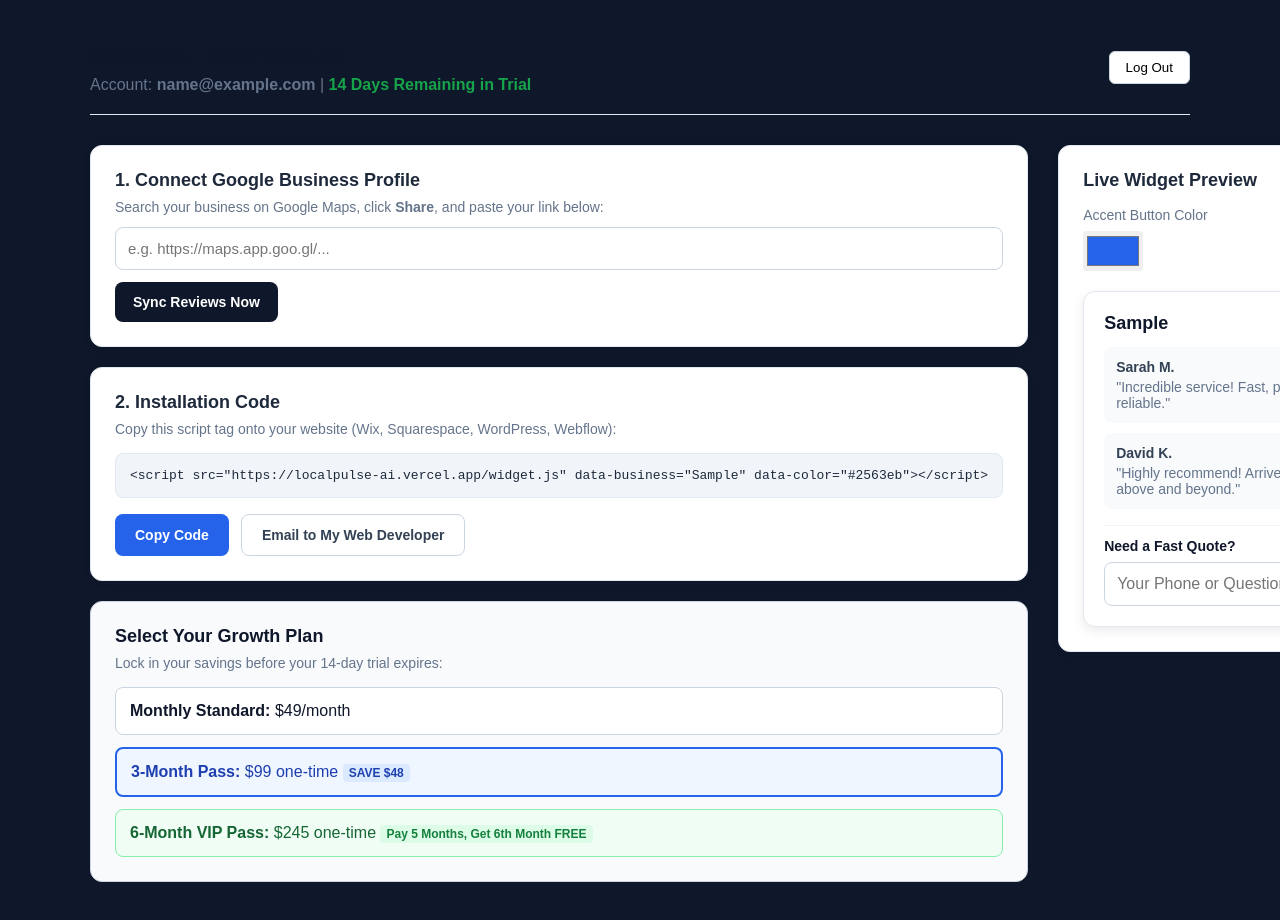
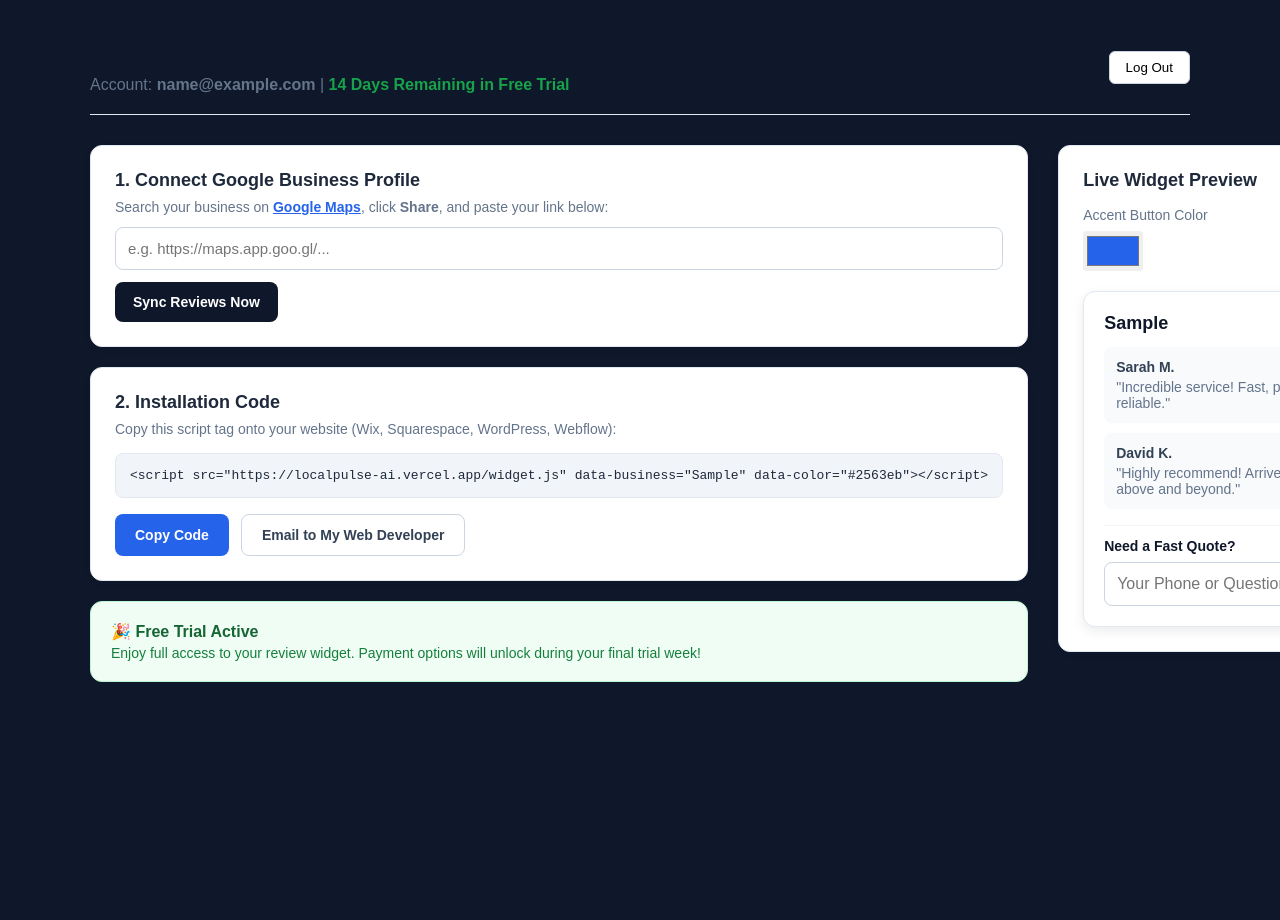
Before and after one commit to rmarbles/localpulse-ai, a Next.js app: page / in a window 1280 px wide. Both pictures are taken after typing "Sample", "name@example.com" into the empty fields and a click on the button "Launch My Dashboard →". Shown: the top 920 px of the page. After the commit the page ends 800 px from the top, so only its background shows below. Built offline with nearby package versions, Linux system fonts and the light colour scheme; no server answers.

Commit message:
Update trial days display and sync instructions

```diff
--- a/app/page.js
+++ b/app/page.js
@@ -73,11 +73,14 @@ function CustomerDashboard({ businessName, email, onLogout }) {
   const [copied, setCopied] = useState(false);
   const [synced, setSynced] = useState(false);
 
+  // Set to true to simulate last 7 days of trial
+  const [daysRemaining] = useState(14);
+
   const embedCode = `<script src="https://localpulse-ai.vercel.app/widget.js" data-business="${encodeURIComponent(businessName)}" data-color="${widgetColor}"></script>`;
 
   const handleSync = () => {
     if (!googleUrl) {
-      alert("Please paste your Google Maps link first!\n\nHow to find it:\n1. Open Google Maps\n2. Search for your business\n3. Click 'Share' and copy the link.");
+      alert("Please paste your Google Maps link first!\n\nHow to find it:\n1. Click the Google Maps link above\n2. Search for your business\n3. Click 'Share' and copy the link.");
       return;
     }
     setSynced(true);
@@ -89,8 +92,10 @@ function CustomerDashboard({ businessName, email, onLogout }) {
     setTimeout(() => setCopied(false), 3000);
   };
 
-  // Safely formatted mailto link for developers
-  const mailtoUrl = `mailto:?subject=${encodeURIComponent(`LocalPulse Widget Setup for ${businessName}`)}&body=${encodeURIComponent(`Hi,\n\nPlease add our review widget snippet to our website HTML before the closing </body> tag:\n\n${embedCode}\n\nThanks!`)}`;
+  // Safely formatted mailto string for native email clients
+  const emailSubject = encodeURIComponent(`LocalPulse Widget Setup for ${businessName}`);
+  const emailBody = encodeURIComponent(`Hi,\n\nPlease add our review widget snippet to our website HTML before the closing </body> tag:\n\n${embedCode}\n\nThanks!`);
+  const mailtoUrl = `mailto:?subject=${emailSubject}&body=${emailBody}`;
 
   return (
     <div style={{ maxWidth: '1100px', margin: '0 auto', padding: '40px 20px', fontFamily: 'sans-serif', color: '#1e293b' }}>
@@ -98,7 +103,7 @@ function CustomerDashboard({ businessName, email, onLogout }) {
       <div style={{ display: 'flex', justifyContent: 'space-between', alignItems: 'center', borderBottom: '1px solid #e2e8f0', paddingBottom: '20px', marginBottom: '30px' }}>
         <div>
           <h1 style={{ margin: 0, fontSize: '28px', color: '#0f172a' }}>{businessName} Dashboard</h1>
-          <p style={{ margin: '4px 0 0 0', color: '#64748b' }}>Account: <strong>{email}</strong> | <span style={{ color: '#16a34a', fontWeight: 'bold' }}>14 Days Remaining in Trial</span></p>
+          <p style={{ margin: '4px 0 0 0', color: '#64748b' }}>Account: <strong>{email}</strong> | <span style={{ color: '#16a34a', fontWeight: 'bold' }}>{daysRemaining} Days Remaining in Free Trial</span></p>
         </div>
         <button onClick={onLogout} style={{ padding: '8px 16px', borderRadius: '6px', border: '1px solid #cbd5e1', backgroundColor: '#fff', cursor: 'pointer' }}>Log Out</button>
       </div>
@@ -110,7 +115,9 @@ function CustomerDashboard({ businessName, email, onLogout }) {
           {/* Step 1: Connect Google Profile */}
           <div style={{ backgroundColor: '#ffffff', padding: '24px', borderRadius: '12px', border: '1px solid #e2e8f0', boxShadow: '0 2px 8px rgba(0,0,0,0.04)' }}>
             <h3 style={{ margin: '0 0 8px 0', fontSize: '18px' }}>1. Connect Google Business Profile</h3>
-            <p style={{ margin: '0 0 12px 0', fontSize: '14px', color: '#64748b' }}>Search your business on Google Maps, click <strong>Share</strong>, and paste your link below:</p>
+            <p style={{ margin: '0 0 12px 0', fontSize: '14px', color: '#64748b' }}>
+              Search your business on <a href="https://maps.google.com" target="_blank" rel="noopener noreferrer" style={{ color: '#2563eb', fontWeight: 'bold', textDecoration: 'underline' }}>Google Maps</a>, click <strong>Share</strong>, and paste your link below:
+            </p>
             <input
               type="text"
               placeholder="e.g. https://maps.app.goo.gl/..."
@@ -140,10 +147,11 @@ function CustomerDashboard({ businessName, email, onLogout }) {
             </div>
           </div>
 
-          {/* Step 3: Strategic Offers */}
+          {/* Step 3: Conditional Offers (Shown in last 7 days of trial) */}
+          {daysRemaining <= 7 ? (
             <div style={{ backgroundColor: '#f8fafc', padding: '24px', borderRadius: '12px', border: '1px solid #cbd5e1' }}>
               <h3 style={{ margin: '0 0 8px 0', fontSize: '18px', color: '#0f172a' }}>Select Your Growth Plan</h3>
-            <p style={{ margin: '0 0 16px 0', fontSize: '14px', color: '#64748b' }}>Lock in your savings before your 14-day trial expires:</p>
+              <p style={{ margin: '0 0 16px 0', fontSize: '14px', color: '#64748b' }}>Lock in your savings before your free trial expires:</p>
 
               <div style={{ display: 'flex', flexDirection: 'column', gap: '12px' }}>
                 <a href="https://buy.stripe.com/test_monthly" style={{ display: 'block', backgroundColor: '#ffffff', border: '1px solid #cbd5e1', padding: '14px', borderRadius: '8px', textDecoration: 'none', color: '#0f172a' }}>
@@ -157,6 +165,12 @@ function CustomerDashboard({ businessName, email, onLogout }) {
                 </a>
               </div>
             </div>
+          ) : (
+            <div style={{ backgroundColor: '#f0fdf4', padding: '20px', borderRadius: '12px', border: '1px solid #bbf7d0', color: '#166534' }}>
+              <h4 style={{ margin: '0 0 4px 0', fontSize: '16px' }}>🎉 Free Trial Active</h4>
+              <p style={{ margin: 0, fontSize: '14px', color: '#15803d' }}>Enjoy full access to your review widget. Payment options will unlock during your final trial week!</p>
+            </div>
+          )}
 
         </div>
 
```
Lines whose indentation alone changed are shown as unchanged.
